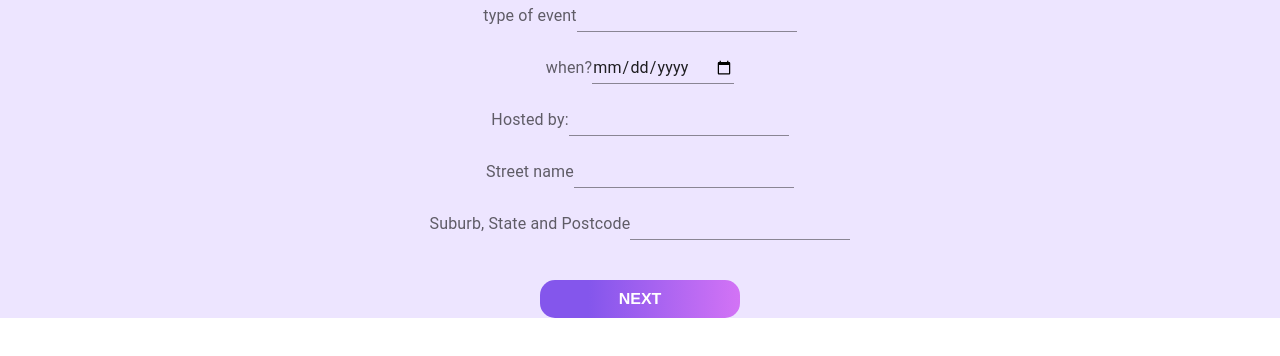
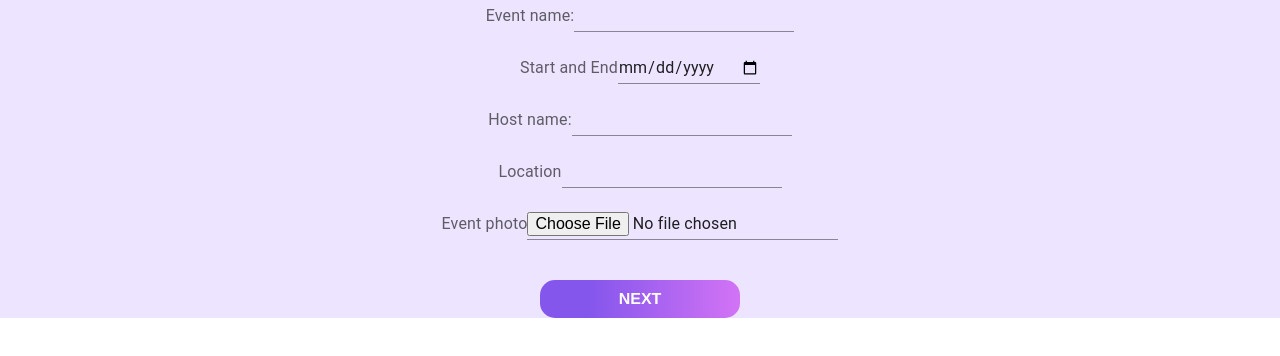
Before and after one commit to lordSosa15/envited, a React (Create React App) app: page /create in a window 1280 px wide. Shown: the top 356 px of the page. Built offline with nearby package versions, Linux system fonts and the light colour scheme.

Commit message:
Update CreateForm.jsx
minor update to info on form

```diff
--- a/src/pages/CreateForm.jsx
+++ b/src/pages/CreateForm.jsx
@@ -8,30 +8,31 @@ const CreateForm = () => {
       <form>
         <InputLabel>
           {" "}
-          type of event
+          Event name:
           <Input type="text" />
         </InputLabel>
+
         <br />
         <InputLabel>
           {" "}
-          when?
+          Start and End
           <Input type="date" />
         </InputLabel>
         <br />
         <InputLabel>
           {" "}
-          Hosted by:
+          Host name:
           <Input type="text" />
         </InputLabel>
         <br />
         <InputLabel>
-          Street name
+          Location
           <Input> </Input>
         </InputLabel>
         <br />
         <InputLabel>
-          Suburb, State and Postcode
-          <Input></Input>
+          Event photo
+          <Input type="file"></Input>
         </InputLabel>
         <Link to="/Event">
           <button className="custom__button">NEXT</button>
```
